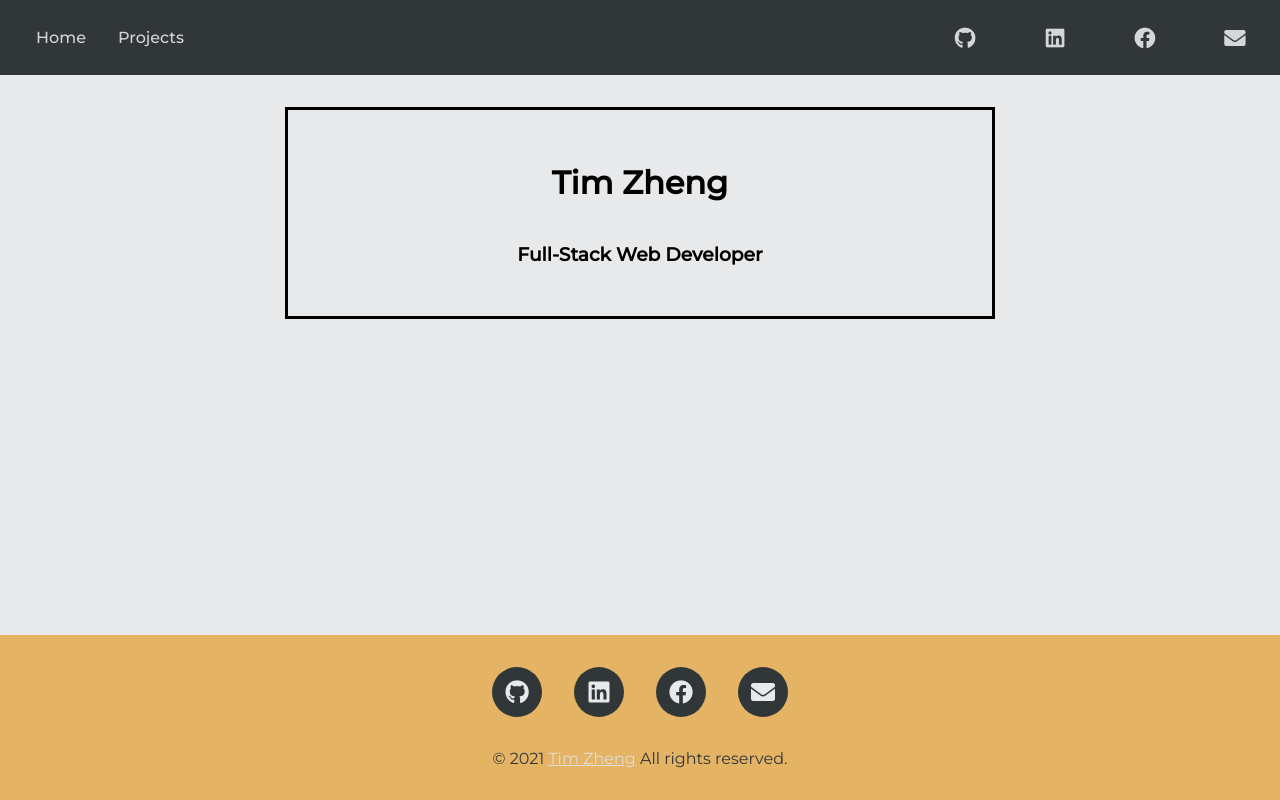
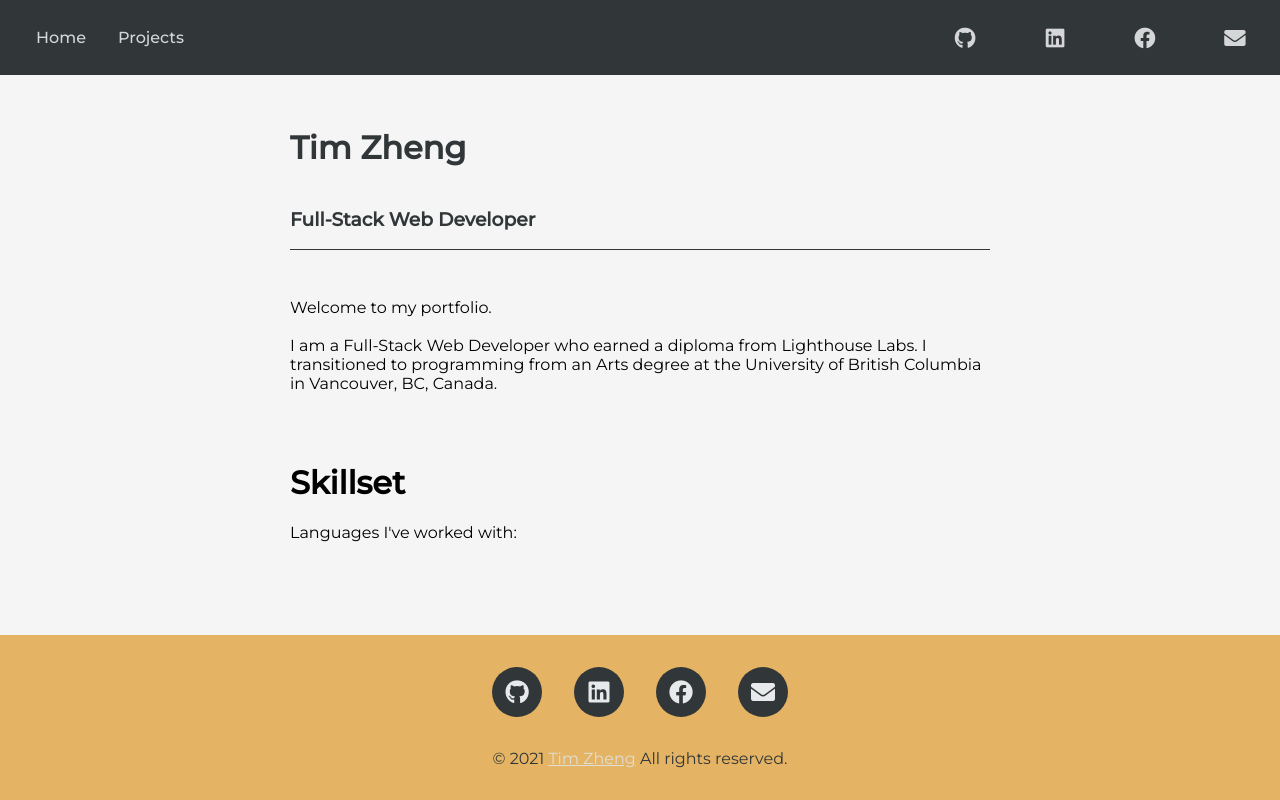
Before and after one commit to Tzheng456/Tim-Portfolio, a React (Create React App) app: page / in a window 1280 px wide. Built offline with nearby package versions, Linux system fonts and the light colour scheme.

Commit message:
add some body text to home, change styling of home

```diff
--- a/src/components/Home.jsx
+++ b/src/components/Home.jsx
@@ -13,6 +13,18 @@ export default function Home(props) {
         <h1>Tim Zheng</h1>
         <h3>Full-Stack Web Developer</h3>
       </div>
+      <div className="home-body-text intro">
+        <p>
+          Welcome to my portfolio.<br/><br/>
+          I am a Full-Stack Web Developer who earned a diploma from Lighthouse Labs. I transitioned to programming from an Arts degree at the University of British Columbia in Vancouver, BC, Canada.
+        </p>
+      </div>
+      <div className="home-body-text skills">
+        <h1>Skillset</h1>
+        <p>
+        Languages I've worked with:
+        </p>
+      </div>
     </div>
   );
 }
--- a/src/components/Home.scss
+++ b/src/components/Home.scss
@@ -2,9 +2,15 @@
   display: flex;
   flex-direction: column;
   margin: auto;
-  align-items: center;
-  border: 3px solid black;
-  padding: 2em;
-  width: 50%;
+  align-items: flex-start;
+  color: #313638;
+  width: 700px;
   margin-top: 2em;
+  border-bottom: 1px solid #313638;
 }
+
+.home-body-text {
+  margin: auto;
+  padding-top: 2em;
+  width: 700px;
+}
--- a/src/index.css
+++ b/src/index.css
@@ -5,7 +5,7 @@ body {
   -webkit-font-smoothing: antialiased;
   -moz-osx-font-smoothing: grayscale;
 
-  background-color: #e8e9eb;
+  background-color: whitesmoke;
 }
 
 code {
```
